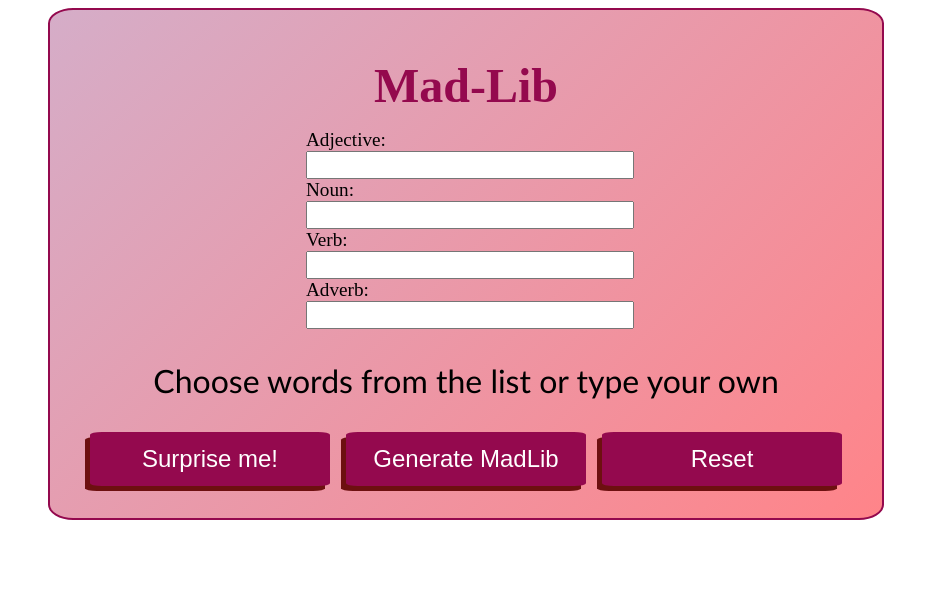
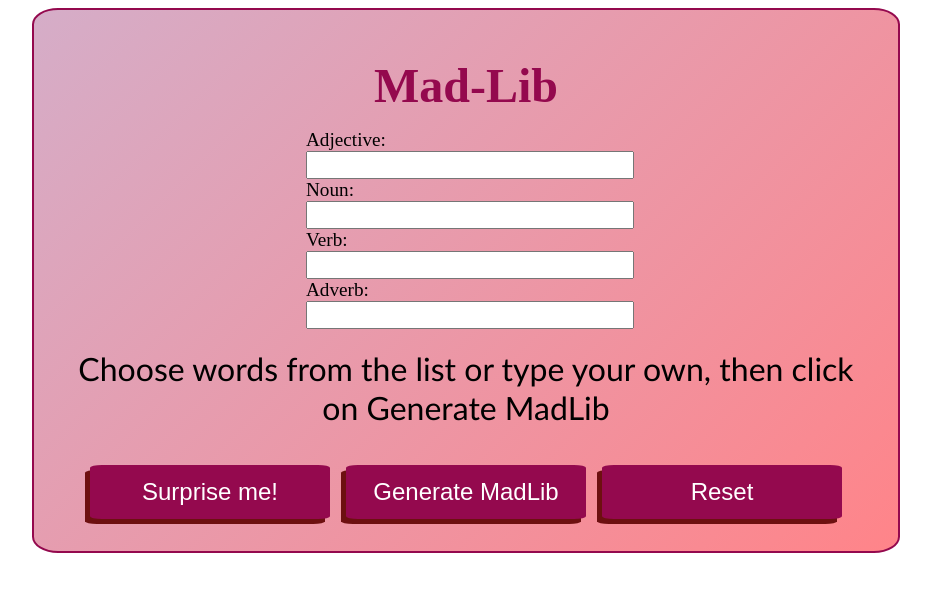
Before and after one commit to AnnieMcMahon/mad-lib, a React (Vite) app: page / in a window 1280 px wide. Shown: the top 592 px of the page, without its empty margins (174-1105 px from the left). Built offline with nearby package versions, Linux system fonts and the light colour scheme.

Commit message:
updated css

```diff
--- a/src/App.css
+++ b/src/App.css
@@ -14,7 +14,6 @@ h1 {
   display: flexbox;
   padding: 2rem;
   background: linear-gradient(-45deg, #ff8489, #d5adc8);
-  min-width: 50%;
   margin: auto;
   border: 2px solid rgb(148, 9, 78);
   border-radius: 3%;
@@ -24,6 +23,14 @@ p {
   text-align: center;
   font-size: 2rem;
   font-family:'Gill Sans', 'Gill Sans MT', Calibri, 'Trebuchet MS', sans-serif;
+  margin: 20px auto;
+  width: 50rem;
+  height: 6rem;
+}
+
+#button-section {
+  margin: auto;
+  text-align: center;
 }
 
 button {
@@ -37,6 +44,7 @@ button {
   box-shadow: -5px 5px rgb(109, 16, 16);
   color: white;
   font-size: 1.5em;
+  margin: 0 0.5rem;
 }
 
 button:hover {
@@ -56,7 +64,3 @@ display: block;
 input {
 width: 20rem;
 }
-
-button {
-margin: 0 0.5rem;
-}
--- a/src/components/Form.tsx
+++ b/src/components/Form.tsx
@@ -21,7 +21,7 @@ const Form: React.FC = () => {
   });
 
   const [sentence, setSentence] = useState(
-    "Choose words from the list or type your own"
+    "Choose words from the list or type your own, then click on Generate MadLib"
   );
 
   const madLibGenerator = (
@@ -57,7 +57,7 @@ const Form: React.FC = () => {
       verbChoice: "",
       adverbChoice: "",
     });
-    setSentence("Choose words from the list or type your own");
+    setSentence("Choose words from the list or type your own, then click on Generate MadLib");
   };
 
   const handleRandom = () => {
@@ -149,10 +149,12 @@ const Form: React.FC = () => {
           </datalist>
         </div>
       </form>
-      <p id="sentence">{sentence}</p>
+      <p>{sentence}</p>
+      <div id="button-section">
       <button onClick={handleRandom}>Surprise me!</button>
       <button onClick={handleSubmit}>Generate MadLib</button>
       <button onClick={handleReset}>Reset</button>
+      </div>
     </>
   );
 };
```
